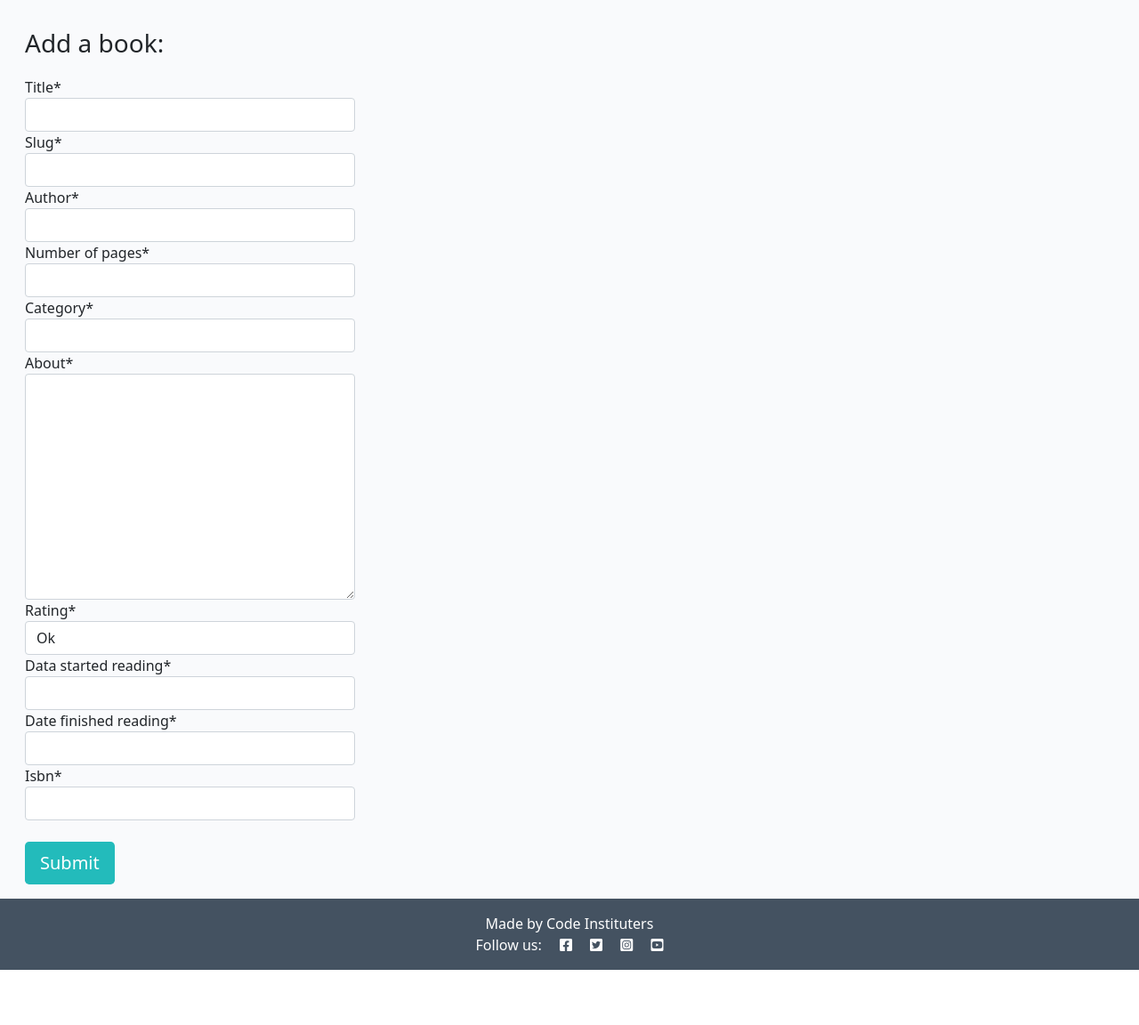
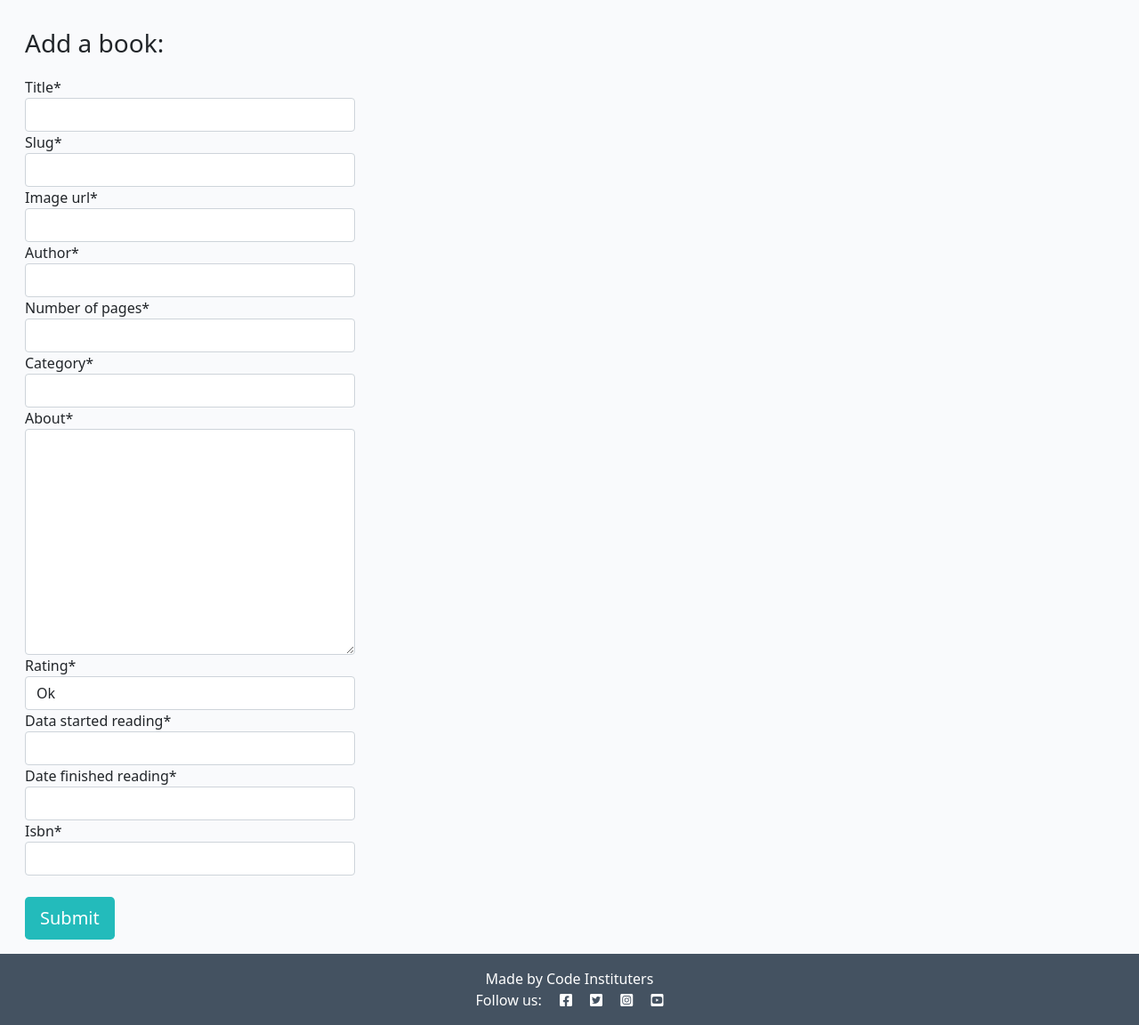
Before and after one commit to omurilolima/book-club, a Django app: template templates/add-book.html in a window 1280 px wide. Shown: the part 60-1212 px from the top of the page at 89% size. Before the commit the page ends 1150 px from the top, so only its background shows below. Run offline with Django 3.2, Linux system fonts and the light colour scheme; the template is opened without the code that fills it: values that come from a table or form of the project are taken from there, others are empty; the visitor is signed in with stand-in values (Sample User, id 1); some libraries are stand-ins or nearby versions.

Commit message:
Add image_url to book forms

```diff
--- a/blog/forms.py
+++ b/blog/forms.py
@@ -14,6 +14,7 @@ class BookForm(forms.ModelForm):
         fields = (
             'title',
             'slug',
+            'image_url',
             'author',
             'number_of_pages',
             'category',
--- a/blog/models.py
+++ b/blog/models.py
@@ -50,6 +50,7 @@ class Comment(models.Model):
 
 class Book(models.Model):
     title = models.CharField(max_length=200, unique=True)
+    image_url = models.CharField(max_length=200)
     slug = models.SlugField(max_length=200, unique=True)
     author = models.CharField(max_length=80)
     number_of_pages = models.IntegerField()
--- a/templates/book_detail.html
+++ b/templates/book_detail.html
@@ -13,8 +13,7 @@
                     {% endif %}
                     <div class="card-body">
                         <h2>{{ book.title }}</h2>
-                            <img src="https://m.media-amazon.com/images/I/51nvbPrIr+L._SY344_BO1,204,203,200_.jpg"
-                                class="card-img-top" alt="...">
+                            <img src="{{ book.image_url }}" width="100%" class="card-img-top">
                             <h5 class="card-title"> by {{ book.author }}</h5>
                             <p class="card-text text-muted-h6">My rating: {{ book.rating }}/5</p>
                             <a href="{% url 'edit_book' book.slug %}" class="post-link">
```
Also changed, not shown: blog/migrations/0007_auto_20230417_1559.py (added), blog/migrations/0008_rename_image_book_image_url.py (added).
